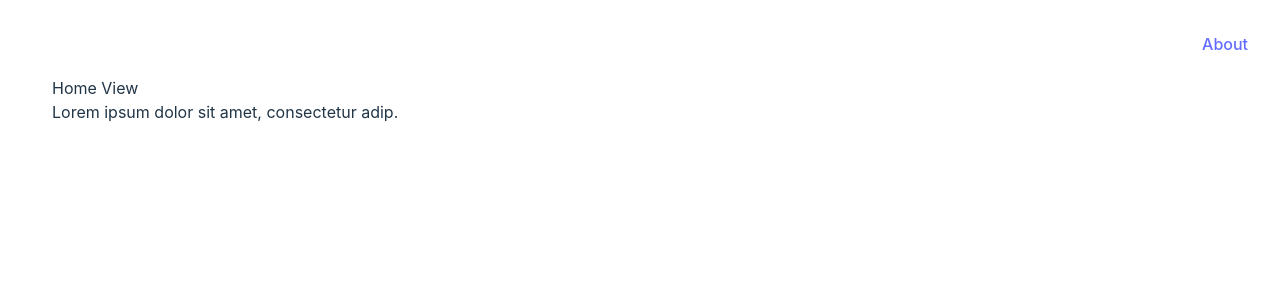
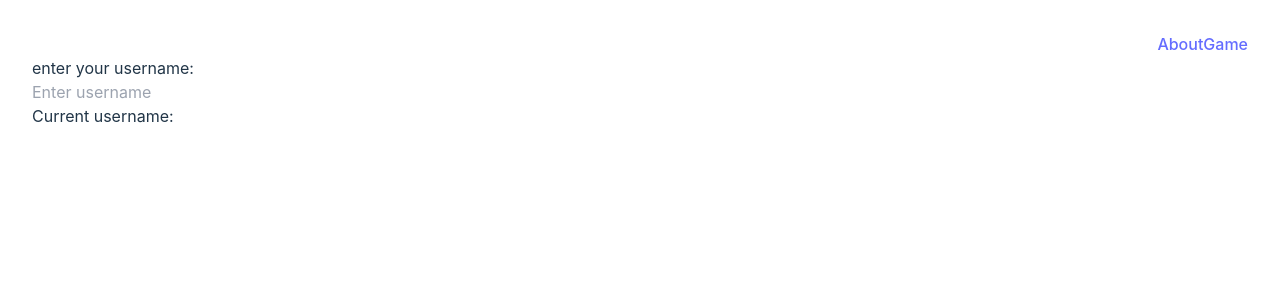
Before and after one commit to Saamiya96/frontend-devDuel, a React (Vite) app: page / in a window 1280 px wide. Shown: the top 300 px of the page. Built offline with nearby package versions, Linux system fonts and the light colour scheme.

Commit message:
have user set username

```diff
--- a/src/App.tsx
+++ b/src/App.tsx
@@ -3,6 +3,7 @@ import Home from "./pages/Home";
 import Layout from "./pages/Layout";
 import About from "./pages/About";
 import Game from "./pages/Game";
+
 import "./styles/App.css";
 
 function App() {
--- a/src/hooks/useSocket.tsx
+++ b/src/hooks/useSocket.tsx
@@ -1,7 +1,12 @@
 import { useState, useEffect } from "react";
 import socketIOClient, { Socket } from "socket.io-client";
 
-const useSocket = (endpoint: string, message: number | null) => {
+type SocketMessage = {
+  username: string;
+  stat: number | null;
+};
+
+const useSocket = (endpoint: string, { username, stat }: SocketMessage) => {
   const [socket, setSocket] = useState<Socket | null>(null);
 
   useEffect(() => {
@@ -14,10 +19,10 @@ const useSocket = (endpoint: string, message: number | null) => {
   }, [endpoint]);
 
   useEffect(() => {
-    if (socket && message !== null) {
-      socket.emit("message", message);
+    if (socket && stat !== null) {
+      socket.emit("message", { username, stat });
     }
-  }, [socket, message]);
+  }, [socket, username, stat]);
 
   return socket;
 };
--- /dev/null
+++ b/src/hooks/useUsername.tsx
@@ -0,0 +1,15 @@
+import { useState, useEffect } from "react";
+
+function useUsername() {
+  const [username, setUsername] = useState<string>(
+    localStorage.getItem("username") || ""
+  );
+
+  useEffect(() => {
+    localStorage.setItem("username", username);
+  }, [username]);
+
+  return { username, setUsername };
+}
+
+export default useUsername;
--- a/src/pages/Game.tsx
+++ b/src/pages/Game.tsx
@@ -1,28 +1,32 @@
 import { useState, useEffect } from "react";
 import Card from "../components/cards/Card";
-// import languages from "../data/testCards.json";
-import { useFetch } from "../hooks/useFetch";
 import { ILanguage } from "../components/cards/cardTypes";
 import useSocket from "../hooks/useSocket";
+import useUsername from "../hooks/useUsername";
 
 const ENDPOINT = "http://localhost:5000";
 
 function CardList() {
+  const { username } = useUsername();
   const [selectedStatValue, setSelectedStatValue] = useState<number | null>(
     null
   );
-  const socket = useSocket(ENDPOINT, selectedStatValue);
-  const data = useFetch("http://localhost:5000/data");
+  const [data, setData] = useState<ILanguage[]>([]);
+
+  const socket = useSocket(ENDPOINT, { username, stat: selectedStatValue });
 
   useEffect(() => {
     if (socket) {
-      socket.on("server_message", (message: string) => {
-        console.log(message);
+      socket.on("data", (newData: ILanguage[]) => {
+        setData(newData);
       });
     }
+    return () => {
+      if (socket) {
+        socket.disconnect();
+      }
+    };
   }, [socket]);
-
-  console.log(data);
 
   return (
     <div>
--- a/src/pages/Home.tsx
+++ b/src/pages/Home.tsx
@@ -1,8 +1,23 @@
+import { ChangeEvent } from "react";
+import useUsername from "../hooks/useUsername";
+
 function Home() {
+  const { username, setUsername } = useUsername();
+
+  const handleChange = (event: ChangeEvent<HTMLInputElement>) => {
+    setUsername(event.target.value);
+  };
+
   return (
-    <div style={{ padding: 20 }}>
-      <h2>Home View</h2>
-      <p>Lorem ipsum dolor sit amet, consectetur adip.</p>
+    <div>
+      <p>enter your username:</p>
+      <input
+        type="text"
+        value={username}
+        onChange={handleChange}
+        placeholder="Enter username"
+      />
+      <p>Current username: {username}</p>
     </div>
   );
 }
--- a/src/pages/Layout.tsx
+++ b/src/pages/Layout.tsx
@@ -4,9 +4,8 @@ function Layout() {
   return (
     <>
       <nav className="flex justify-end">
-        <Link to="/about" className="">
-          About
-        </Link>
+        <Link to="/about">About</Link>
+        <Link to="/game">Game</Link>
       </nav>
       <Outlet />
     </>
```
